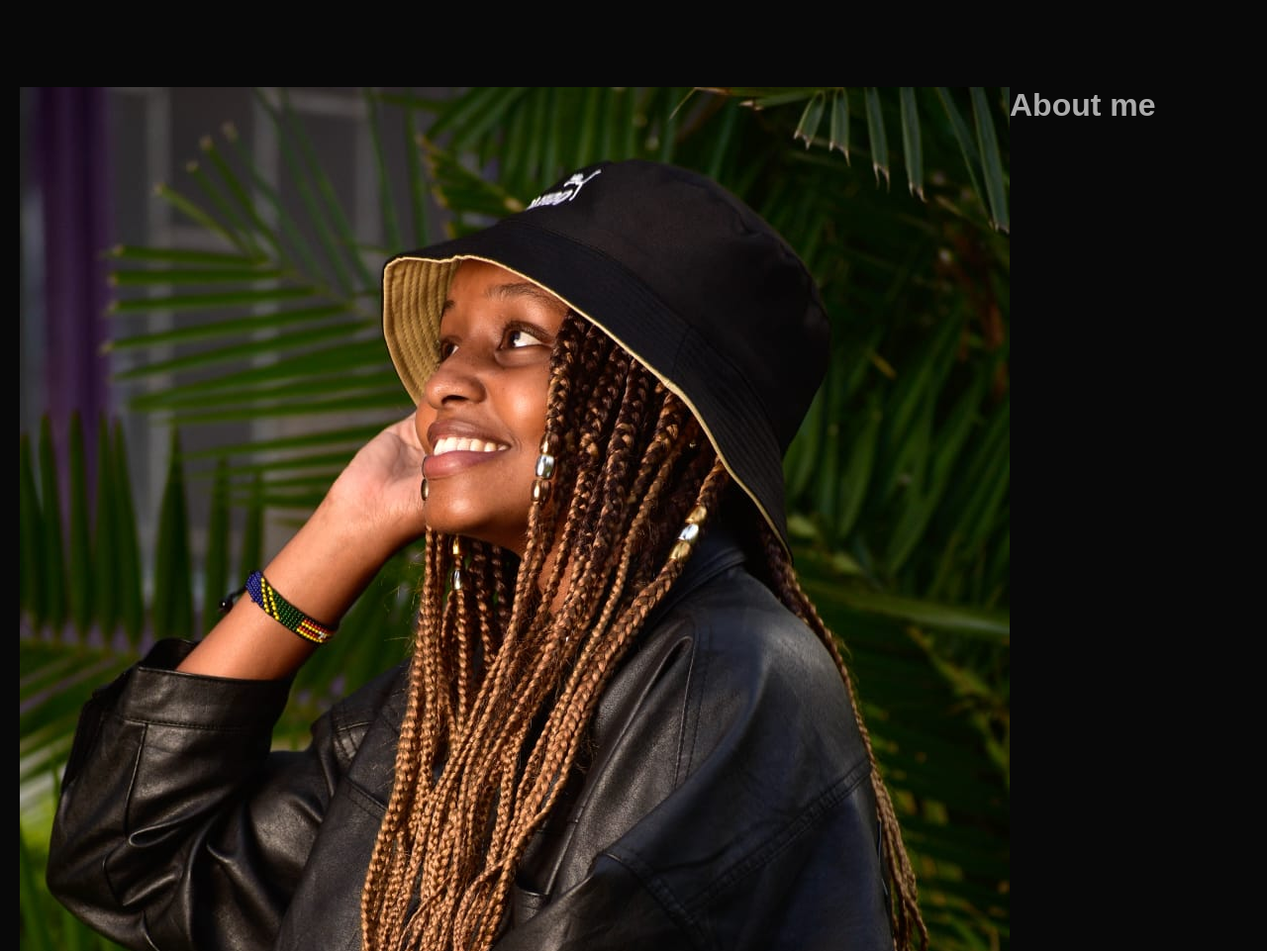
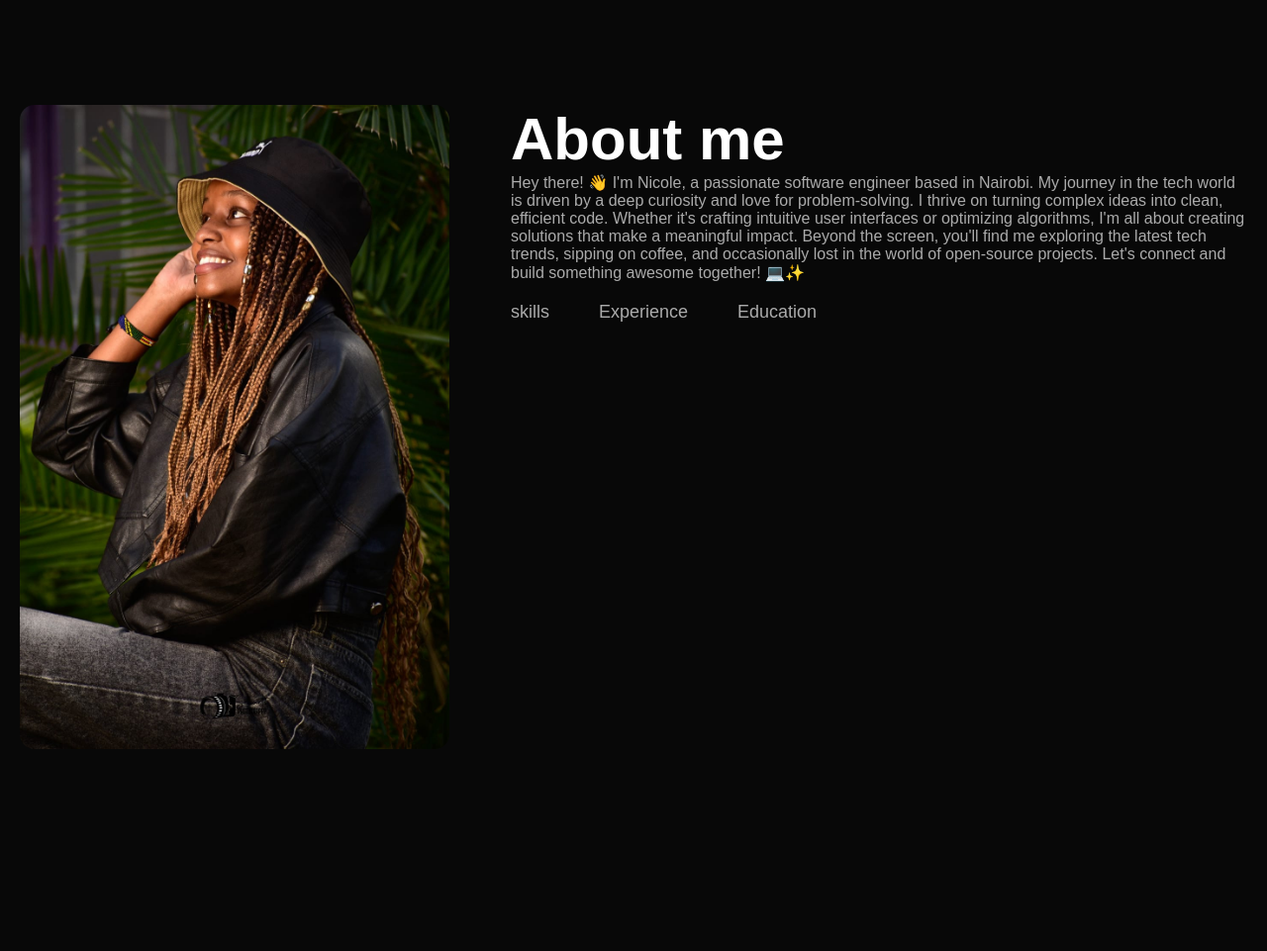
Before and after one commit to mugeshi/portfolio, a plain HTML site: page index.html in a window 1280 px wide. Shown: the part 478-1439 px from the top of the page at 99% size. After the commit the page ends 1329 px from the top, so only its background shows below. Drawn offline with Linux system fonts and the light colour scheme.

Commit message:
update aboutpage

```diff
--- a/index.html
+++ b/index.html
@@ -25,7 +25,7 @@
             <h1>Explore the World of <span>Nicole</span> <br> Crafted with Innovation</h1>
         </div>
     </header>
-
+<br>
 
     <!-----------------------About--------------------->
     <div id="about">
@@ -35,8 +35,20 @@
                     <img src="images/image22.jpeg" alt="About Image">
                 </div>
                 <div class="about-col-2">
-                    <h1>About me</h1>
-                    <!-- Add your about content here -->
+                    <h1 class="sub-title">About me</h1>
+                    <p>Hey there! 👋 I'm Nicole, a passionate software engineer based in Nairobi. My journey in the tech world is driven by a deep curiosity and love for problem-solving.
+
+I thrive on turning complex ideas into clean, efficient code. Whether it's crafting intuitive user interfaces or optimizing algorithms, I'm all about creating solutions that make a meaningful impact.
+
+Beyond the screen, you'll find me exploring the latest tech trends, sipping on coffee, and occasionally lost in the world of open-source projects. Let's connect and build something awesome together! 💻✨</p>
+
+        <div class="tab-titles">
+            <p class="tab-links">skills</p>
+             <p class="tab-links">Experience</p>
+             <p class="tab-links">Education</p>
+
+
+        </div>
                 </div>
             </div>
         </div>
--- a/style.css
+++ b/style.css
@@ -116,3 +116,32 @@ nav ul li a:hover::after{
     justify-content:  space-between;
     flex-wrap: wrap;
 }
+.about-col-1{
+    flex-basis: 35%;
+}
+.about-col-1 img{
+    width: 100%;
+    border-radius: 15px;
+}
+
+.about-col-2{
+    flex-basis: 60%;
+}
+.sub-title{
+    font-size: 60px;
+    font-weight: 600;
+    color: #fff;
+}
+
+.tab-titles{
+    display: flex;
+    margin: 20px 0 40px;
+}
+
+.tab-links{
+    margin-right: 50px;
+    font-size: 18px;
+    font-weight: 500;
+    cursor: pointer;
+    position: relative;
+}
```
